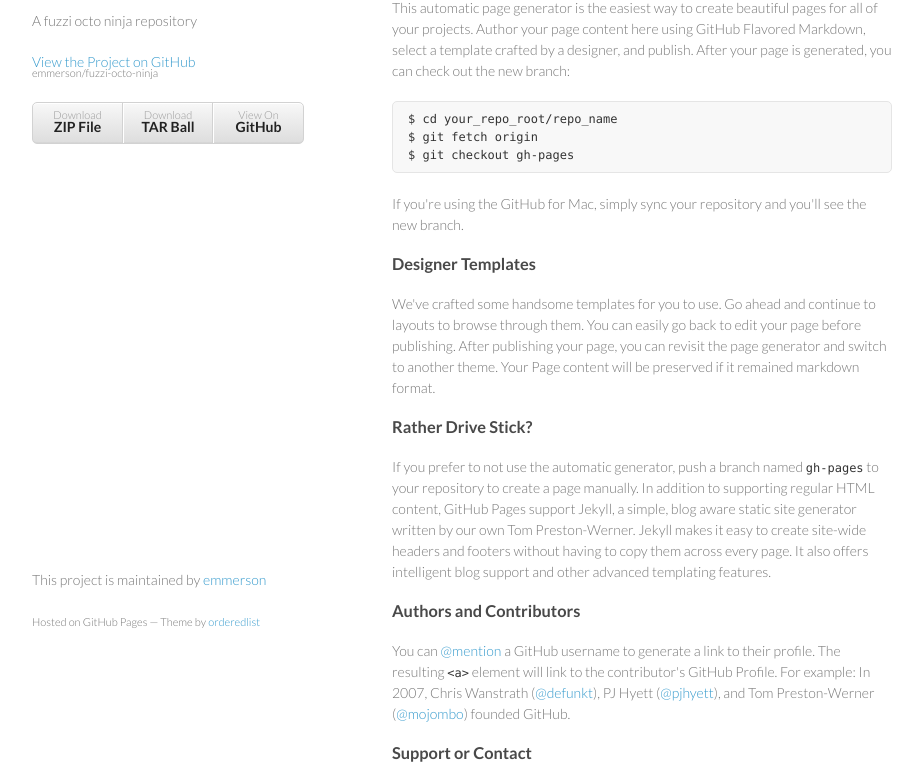
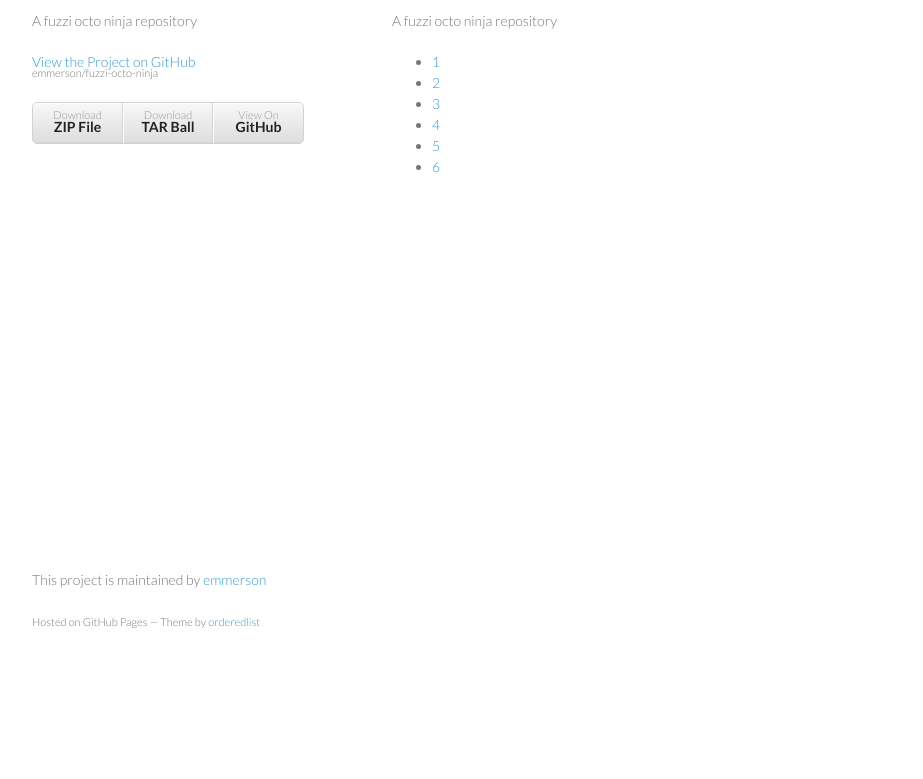
Before and after one commit to emmerson/fuzzi-octo-ninja, a plain HTML site: page index.html in a window 1280 px wide. Shown: the part 99-878 px from the top of the page, without its empty margins (178-1101 px from the left). After the commit the page ends 800 px from the top, so only its background shows below. Drawn offline with Linux system fonts and the light colour scheme.

```diff
--- a/index.html
+++ b/index.html
@@ -28,37 +28,20 @@
         </ul>
       </header>
       <section>
-        <h3>
-<a name="welcome-to-github-pages" class="anchor" href="#welcome-to-github-pages"><span class="octicon octicon-link"></span></a>Welcome to GitHub Pages.</h3>
+        <h1>
+<a name="fuzzi-octo-ninja" class="anchor" href="#fuzzi-octo-ninja"><span class="octicon octicon-link"></span></a>Fuzzi Octo Ninja</h1>
 
-<p>This automatic page generator is the easiest way to create beautiful pages for all of your projects. Author your page content here using GitHub Flavored Markdown, select a template crafted by a designer, and publish. After your page is generated, you can check out the new branch:</p>
 
-<pre><code>$ cd your_repo_root/repo_name
-$ git fetch origin
-$ git checkout gh-pages
-</code></pre>
+<p>A fuzzi octo ninja repository</p>
 
-<p>If you're using the GitHub for Mac, simply sync your repository and you'll see the new branch.</p>
-
-<h3>
-<a name="designer-templates" class="anchor" href="#designer-templates"><span class="octicon octicon-link"></span></a>Designer Templates</h3>
-
-<p>We've crafted some handsome templates for you to use. Go ahead and continue to layouts to browse through them. You can easily go back to edit your page before publishing. After publishing your page, you can revisit the page generator and switch to another theme. Your Page content will be preserved if it remained markdown format.</p>
-
-<h3>
-<a name="rather-drive-stick" class="anchor" href="#rather-drive-stick"><span class="octicon octicon-link"></span></a>Rather Drive Stick?</h3>
-
-<p>If you prefer to not use the automatic generator, push a branch named <code>gh-pages</code> to your repository to create a page manually. In addition to supporting regular HTML content, GitHub Pages support Jekyll, a simple, blog aware static site generator written by our own Tom Preston-Werner. Jekyll makes it easy to create site-wide headers and footers without having to copy them across every page. It also offers intelligent blog support and other advanced templating features.</p>
-
-<h3>
-<a name="authors-and-contributors" class="anchor" href="#authors-and-contributors"><span class="octicon octicon-link"></span></a>Authors and Contributors</h3>
-
-<p>You can <a href="https://github.com/blog/821" class="user-mention">@mention</a> a GitHub username to generate a link to their profile. The resulting <code>&lt;a&gt;</code> element will link to the contributor's GitHub Profile. For example: In 2007, Chris Wanstrath (<a href="https://github.com/defunkt" class="user-mention">@defunkt</a>), PJ Hyett (<a href="https://github.com/pjhyett" class="user-mention">@pjhyett</a>), and Tom Preston-Werner (<a href="https://github.com/mojombo" class="user-mention">@mojombo</a>) founded GitHub.</p>
-
-<h3>
-<a name="support-or-contact" class="anchor" href="#support-or-contact"><span class="octicon octicon-link"></span></a>Support or Contact</h3>
-
-<p>Having trouble with Pages? Check out the documentation at <a href="http://help.github.com/pages">http://help.github.com/pages</a> or contact <a href="mailto:support@github.com">support@github.com</a> and we’ll help you sort it out.</p>
+<ul>
+<li><a href="file1.php">1</a></li>
+    <li><a href="file2.php">2</a></li>
+    <li><a href="file3.php">3</a></li>
+    <li><a href="file4.php">4</a></li>
+    <li><a href="file5.php">5</a></li>
+    <li><a href="file6.php">6</a></li>
+</ul>
       </section>
       <footer>
         <p>This project is maintained by <a href="https://github.com/emmerson">emmerson</a></p>
```
Also changed, not shown: params.json (+1 -1 lines).
